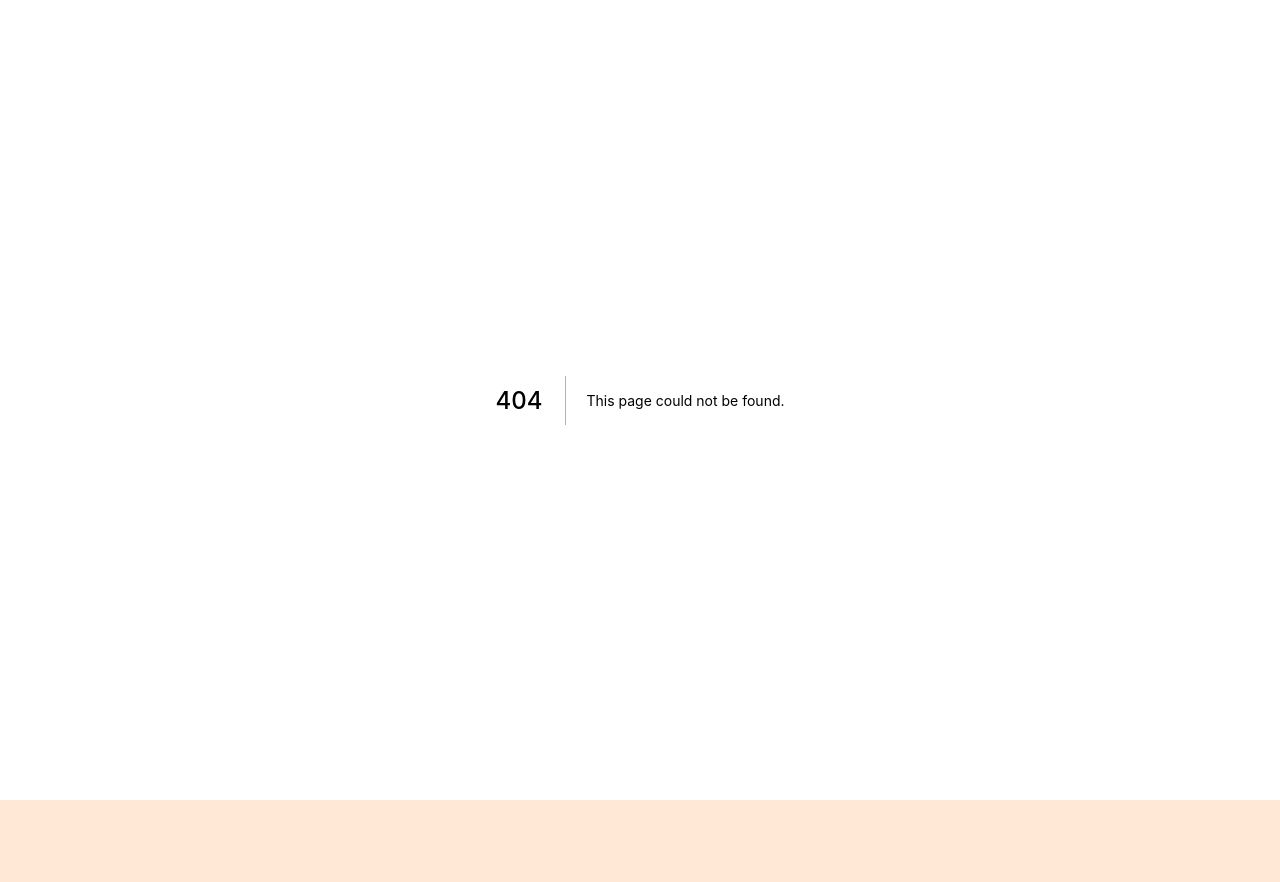
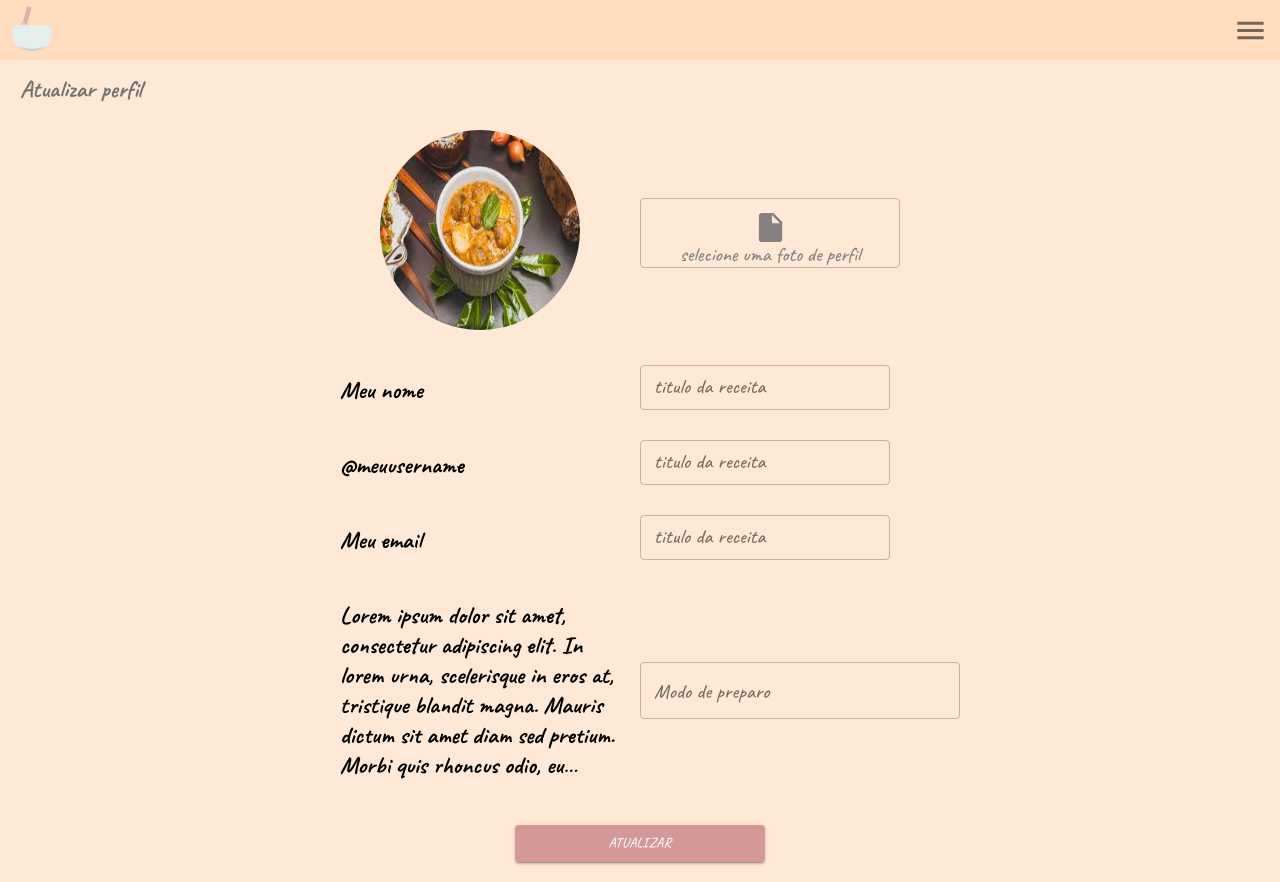
Before and after one commit to mugarate12/minhaReceitaFront, a Next.js app: page /users/updateMyUser in a window 1280 px wide. Before the commit this address had no page. Before the commit the page ends 800 px from the top, so only its background shows below. Built offline with nearby package versions, Linux system fonts and the light colour scheme.

Commit message:
several changes on card and created update page for users, changes on mypage user and created a New Image Component by dinamic img

```diff
--- /dev/null
+++ b/components/Image.tsx
@@ -0,0 +1,24 @@
+import { useState } from 'react'
+
+import styles from './../styles/Image.module.css'
+
+type Props = {
+  src: string,
+  alt: string,
+  width?: number,
+  height?: number
+}
+
+export default function ImageComponent({ src, alt, width, height }: Props) {
+  return (
+    <img
+      className={styles.img}
+      src={src}
+      alt={alt}
+      style={{
+        width: !!width ? `${width}px` : '',
+        height: !!height ? `${height}px` : ''
+      }}
+    />
+  )
+}
--- a/components/InputFile.tsx
+++ b/components/InputFile.tsx
@@ -5,11 +5,12 @@ import InsertDriveFileIcon from '@material-ui/icons/InsertDriveFile'
 import styles from './../styles/InputFile.module.css'
 
 type Props = {
-  setState: Dispatch<SetStateAction<any>>
+  setState: Dispatch<SetStateAction<any>>,
+  defaultDisplayText: string
 }
 
-export default function InputFile({ setState }: Props) {
-  const [displayText, setDisplayText] = useState<string>('selecione uma imagem pra receita')
+export default function InputFile({ setState, defaultDisplayText }: Props) {
+  const [displayText, setDisplayText] = useState<string>(defaultDisplayText)
 
   return (
     <div className={styles.inputFileContainer}>
@@ -22,12 +23,8 @@ export default function InputFile({ setState }: Props) {
           const fileList = event.target.files
           const file = fileList[0]
 
-          const reader = new FileReader()
-          reader.onload = (e) => {
-            setState(reader.result)
-            setDisplayText(`sua foto foi carregada`)
-          }
-          reader.readAsDataURL(file)
+          setState(file)
+          setDisplayText('foto carregada!')
         }}
       />
       <InsertDriveFileIcon
--- /dev/null
+++ b/pages/users/updateMyUser.tsx
@@ -0,0 +1,119 @@
+import { useState } from 'react'
+
+import Head from 'next/head'
+
+import Layout from './../../components/Layout'
+import Header from './../../components/Header'
+import PageDescription from './../../components/PageDescription'
+import InputFile from './../../components/InputFile'
+import Input from './../../components/Input'
+import PreviousTextInformation from './../../components/PreviousTextInformation'
+import TextField from './../../components/TextField'
+import Button from './../../components/Button'
+import Image from './../../components/Image'
+
+import styles from './../../styles/UpdateRecipe.module.css'
+
+export default function UpdateMyUSer() {
+  const [userImg, setUserImg] = useState<File>()
+  const [name, setName] = useState<string>('')
+  const [username, setUsername] = useState<string>('')
+  const [email, setEmail] = useState<string>('')
+  const [biografy, setBiografy] = useState<string>('')
+
+  return (
+    <Layout>
+      <Head>
+        <title>Atualizar perfil</title>
+      </Head>
+
+      <Header renderMenu={true} />
+
+      <PageDescription title='Atualizar perfil'/>
+
+      <div className={styles.mainContainer}>
+        <div className={styles.updateFieldContainer}>
+          <div className={styles.imgContainer}>
+            <Image
+              src={!!userImg ? URL.createObjectURL(userImg) : '/img/teste.jpg'}
+              alt='imagem do usuário'
+            />
+          </div>
+
+          <InputFile
+            setState={setUserImg}
+            defaultDisplayText='selecione uma foto de perfil'
+          />
+        </div>
+
+        <div className={styles.updateFieldContainer}>
+          <PreviousTextInformation
+            state={name}
+            textDescription='Meu nome'
+          />
+
+          <Input
+            label='titulo da receita'
+            state={name}
+            setState={setName}
+            placeholder='Novo titulo'
+            width='250px'
+          />
+        </div>
+
+        <div className={styles.updateFieldContainer}>
+          <PreviousTextInformation
+            state={username}
+            textDescription='@meuusername'
+          />
+
+          <Input
+            label='titulo da receita'
+            state={username}
+            setState={setUsername}
+            placeholder='Novo titulo'
+            width='250px'
+          />
+        </div>
+
+        <div className={styles.updateFieldContainer}>
+          <PreviousTextInformation
+            state={email}
+            textDescription='Meu email'
+          />
+
+          <Input
+            label='titulo da receita'
+            state={email}
+            setState={setEmail}
+            placeholder='Novo titulo'
+            width='250px'
+          />
+        </div>
+
+        <div className={styles.updateFieldContainer}>
+          <PreviousTextInformation
+            state={biografy}
+            textDescription={`Lorem ipsum dolor sit amet, consectetur adipiscing elit. In lorem urna, scelerisque in eros at, tristique blandit magna. Mauris dictum sit amet diam sed pretium. Morbi quis rhoncus odio, eu lacinia magna. Vestibulum hendrerit tempus quam vel accumsan. Sed ornare lectus quis nisi suscipit ornare. Phasellus a dictum urna. Sed leo arcu, pulvinar non varius ut, eleifend ac leo. Sed dignissim faucibus interdum. Praesent tincidunt quam et diam facilisis, nec suscipit lorem maximus. Morbi orci mauris, rhoncus finibus tellus dapibus, maximus condimentum dui.
+
+            Nulla vestibulum nisi vitae neque vulputate, non mattis ipsum ullamcorper. Aenean et enim placerat, luctus nunc at, dignissim sapien. Aliquam viverra enim purus, eget porttitor magna vulputate vitae. Morbi ullamcorper magna pellentesque bibendum fermentum. Proin non nunc risus. Curabitur elementum ipsum ac magna rutrum, non laoreet urna lobortis. Proin vitae tincidunt eros, ac euismod justo. Nam facilisis odio tempus nisl egestas interdum quis nec lorem. Aliquam erat volutpat.`}
+          />
+
+          <TextField
+            label='Modo de preparo'
+            state={biografy}
+            setState={setBiografy}
+          />
+        </div>
+
+        <Button
+          backgroundColor='#d49898'
+          width='250px'
+          margin= {{
+            marginTop: '15px'
+          }}
+        >Atualizar</Button>
+      </div>
+    </Layout>
+  )
+}
--- /dev/null
+++ b/styles/Image.module.css
@@ -0,0 +1,6 @@
+.img {
+  width: 200px;
+  height: 200px;
+
+  border-radius: 50%;
+}
--- a/styles/MyPage.module.css
+++ b/styles/MyPage.module.css
@@ -68,13 +68,14 @@
   margin-left: 40px;
 
   height: 100px;
-  width: 100px;
+  width: 120px;
 
   cursor: pointer;
 
   border-radius: 10px;
 
   background-color: #e9bcb2;
+  box-shadow: 1px 1px black;
 }
 
 .cardsContainer {
```
Also changed, not shown: pages/authentication/register.tsx (+8 -3 lines), pages/recipes/create.tsx (+10 -4 lines), pages/recipes/recipes.tsx (+48 -0 lines), pages/recipes/update/[id].tsx (+5 -7 lines), pages/users/mypage.tsx (+60 -4 lines).
